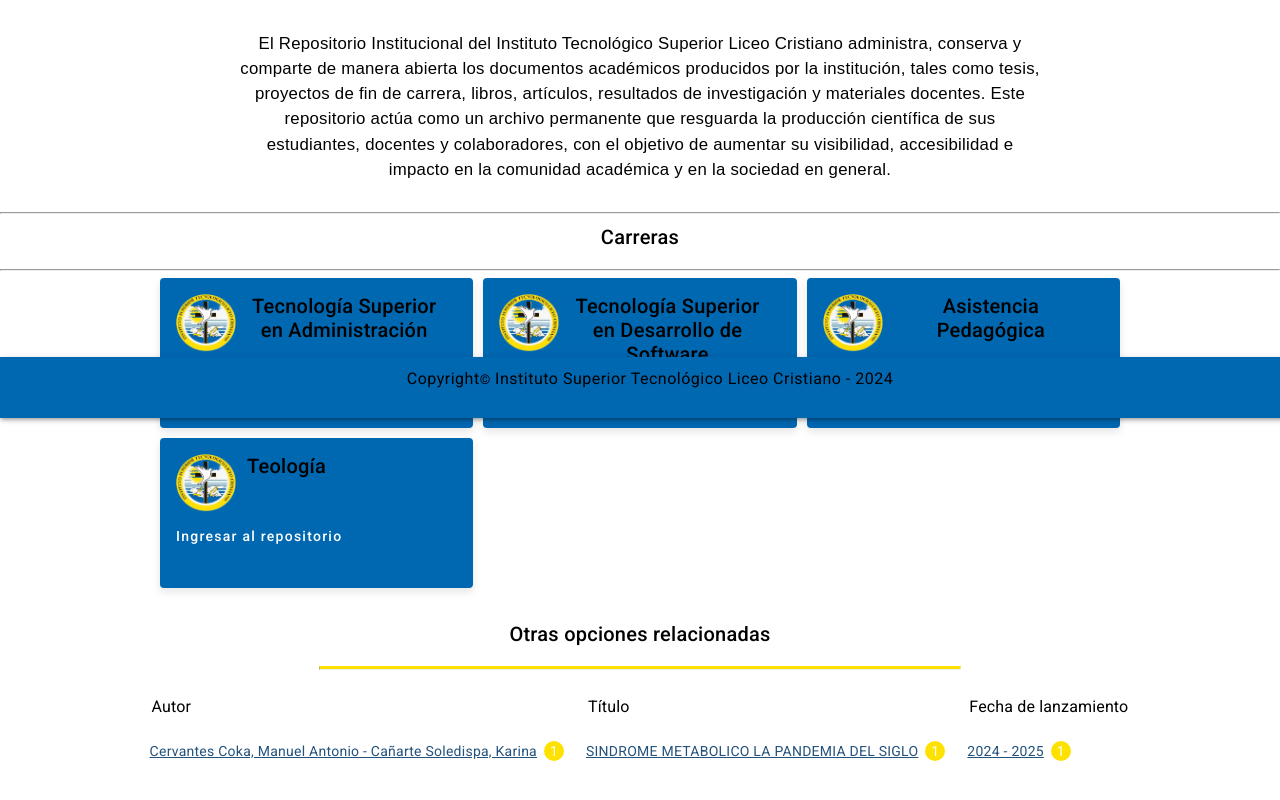
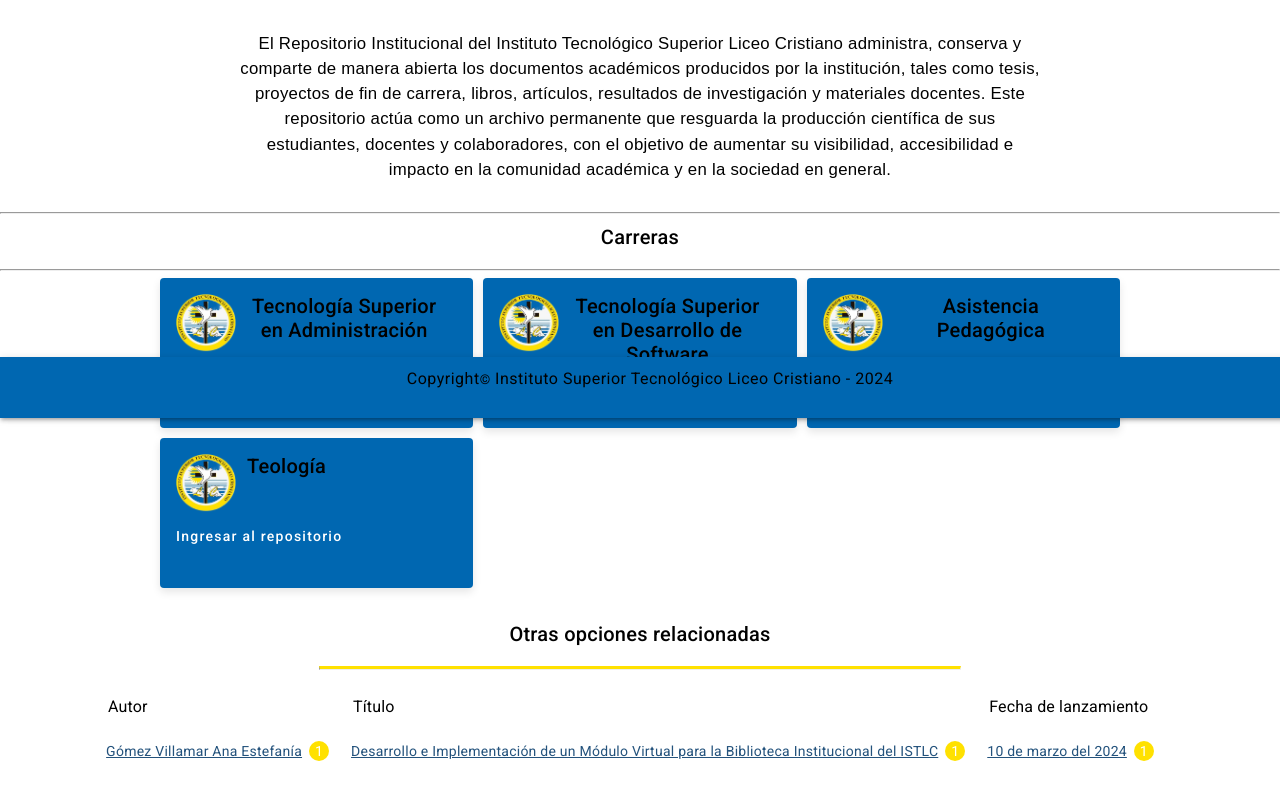
Before and after one commit to graduatesisec/repositorioproyecto, an Angular app: page /PrincipalComponent in a window 1280 px wide. Shown: the part 382-1182 px from the top of the page. Built offline with nearby package versions, Linux system fonts and the light colour scheme.

Commit message:
Cambiando datos en la pagina principal

```diff
--- a/src/app/components/informacion-documento/informacion-documento.component.html
+++ b/src/app/components/informacion-documento/informacion-documento.component.html
@@ -73,7 +73,7 @@
 
         <div class="seccion-uri">
           <p>URL:</p>
-          <p class="contenido-seccion">https://superlative-cajeta-ef3ae3.netlify.app</p>
+          <p class="contenido-seccion">https://superlative-cajeta-ef3ae3.netlify.app</p>i
         </div>
         <hr class="linea-divisora">
 
--- a/src/app/components/principal/principal.component.html
+++ b/src/app/components/principal/principal.component.html
@@ -109,7 +109,7 @@
           <h3>Autor</h3>
         </td>
         <td class="detalle">
-          <a routerLink="/resultados">Cervantes Coka, Manuel Antonio - Cañarte Soledispa, Karina</a>
+          <a routerLink="/resultados">Gómez Villamar Ana Estefanía</a>
           <div class="circulo">1</div>
         </td>
       </tr>
@@ -118,7 +118,7 @@
           <h3>Título</h3>
         </td>
         <td class="detalle">
-          <a routerLink="/resultados">SINDROME METABOLICO LA PANDEMIA DEL SIGLO</a>
+          <a routerLink="/resultados">Desarrollo e Implementación de un Módulo Virtual para la Biblioteca Institucional del ISTLC</a>
           <div class="circulo">1</div>
         </td>
       </tr>
@@ -127,7 +127,7 @@
           <h3>Fecha de lanzamiento</h3>
         </td>
         <td class="detalle">
-          <a routerLink="/resultados">2024 - 2025</a>
+          <a routerLink="/resultados">10 de marzo del 2024</a>
           <div class="circulo">1</div>
         </td>
       </tr>
```
